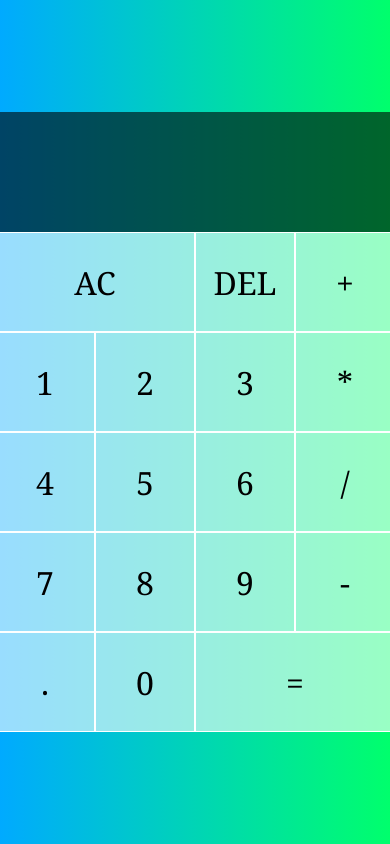
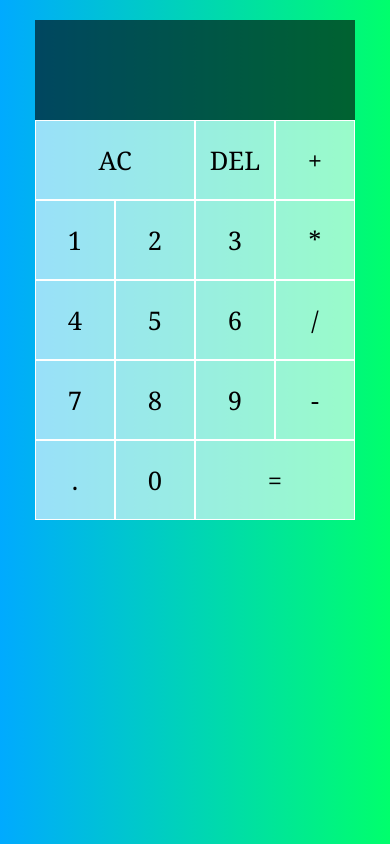
Before and after one commit to PeterMichael28/demo-repo, a plain HTML site: page index.html in a window 390 px wide. Drawn offline with Linux system fonts and the light colour scheme.

Commit message:
responsive

```diff
--- a/style.css
+++ b/style.css
@@ -13,11 +13,14 @@ body {
 
 .calculator-grid {
     display: grid;
-    grid-template-columns: repeat(4, 100px);
-    grid-template-rows: minmax(120px, auto) repeat(5, 100px);
+    grid-template-columns: repeat(4, 80px);
+    grid-template-rows: minmax(100px, auto) repeat(5, 80px);
     justify-content: center;
     align-content: center;
-    min-height: 100vh;
+    max-height: 80vh;
+    /* padding: 15px 10px; */
+    margin: 20px auto;
+
 
 }
 .output {
@@ -36,13 +39,13 @@ body {
     color: rgba(255, 255, 255, .6);
 }
 .current {
-    font-size: 2.5rem;
+    font-size: 2rem;
     color: rgba(255, 255, 255, 1);
 }
 button{
     outline: none;
     cursor: pointer;
-    font-size: 2rem;
+    font-size: 1.6rem;
     border: 1px solid white;
     background: rgba(255, 255, 255, .6);
 }
```
